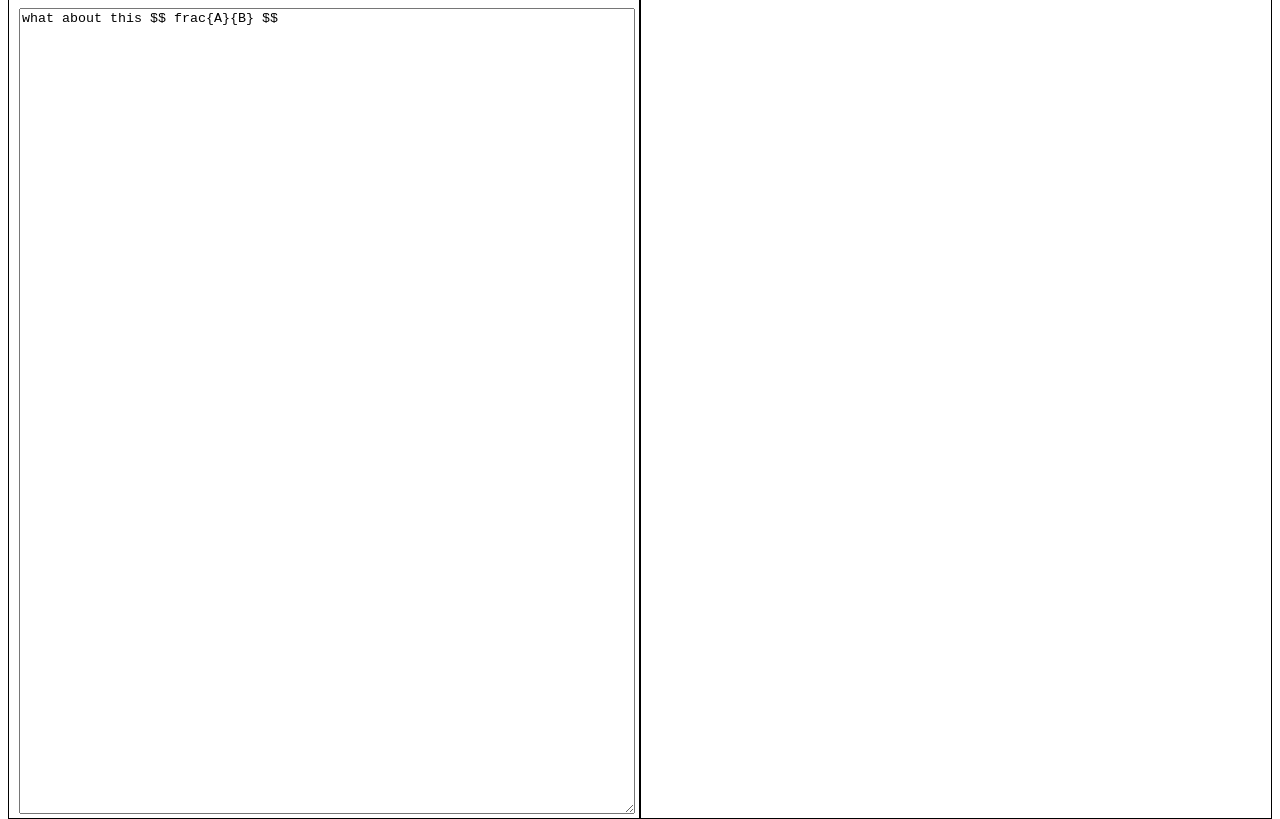
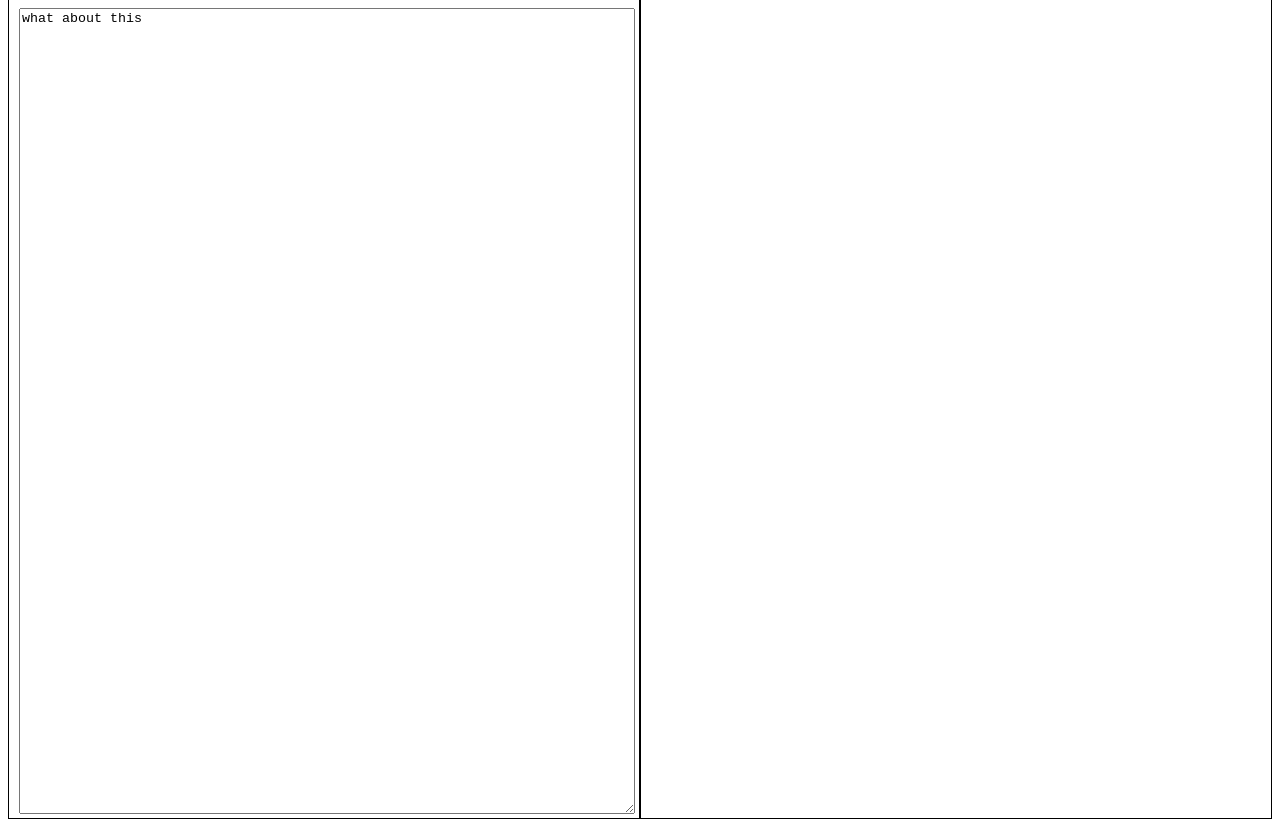
Before and after one commit to Galz648/PED, a Next.js app: page / in a window 1280 px wide. Built offline with nearby package versions, Linux system fonts and the light colour scheme.

Commit message:
feature: support markdown rendering using react-markdown
removed unused depends

```diff
--- a/app/components/WorkspaceContainer.tsx
+++ b/app/components/WorkspaceContainer.tsx
@@ -6,7 +6,7 @@ import { RenderView } from "./RenderView.tsx";
 import { editorState } from "../services/EditorState.ts";
 import { Block } from "../types/Block.ts";
 
-const default_text = "what about this $$ frac{A}{B} $$";
+const default_text = "what about this";
 const EditorContainer = () => {
     const [editorContent, setEditorContent] = useState(default_text);
     const [previewContent, setPreviewContent] = useState<Block[]>([]);
--- a/app/components/mdView.tsx
+++ b/app/components/mdView.tsx
@@ -1,9 +1,9 @@
 "use client"
 import React from "react";
-import { marked } from 'marked';
+import ReactMarkdown from "react-markdown";
 
 const MdView = ({ content }: { content: string }) => {
-    return <div>{marked.parse(`**${content}**`, { async: false })}</div>;
+    return <ReactMarkdown>{`${content}`}</ReactMarkdown>;
 };
 
 export default MdView;
--- a/package.json
+++ b/package.json
@@ -2,6 +2,7 @@
   "name": "ped",
   "version": "1.0.0",
   "description": "An editor for solving physics homework",
+  "type": "module",
   "scripts": {
     "dev": "next dev",
     "build": "next build",
@@ -17,21 +18,20 @@
     "url": "https://github.com/galz648/PED/issues"
   },
   "dependencies": {
-    "@types/marked": "^6.0.0",
     "@types/next": "^9.0.0",
     "@types/node": "^20.17.9",
     "@types/react": "^19.0.1",
     "@types/react-dom": "^19.0.1",
     "@unified-latex/unified-latex": "^1.8.0",
-    "marked": "^15.0.3",
+    "mathlive": "^0.103.0",
     "monaco-editor": "^0.52.0",
     "next": "^15.0.4",
+    "react-markdown": "^9.0.1",
     "rxjs": "^7.8.1",
     "tex-math-parser": "^2.0.4",
     "typescript": "^5.7.2"
   },
   "devDependencies": {
-    "gh-pages": "^6.2.0",
     "vite": "^5.3.5"
   }
 }
```
